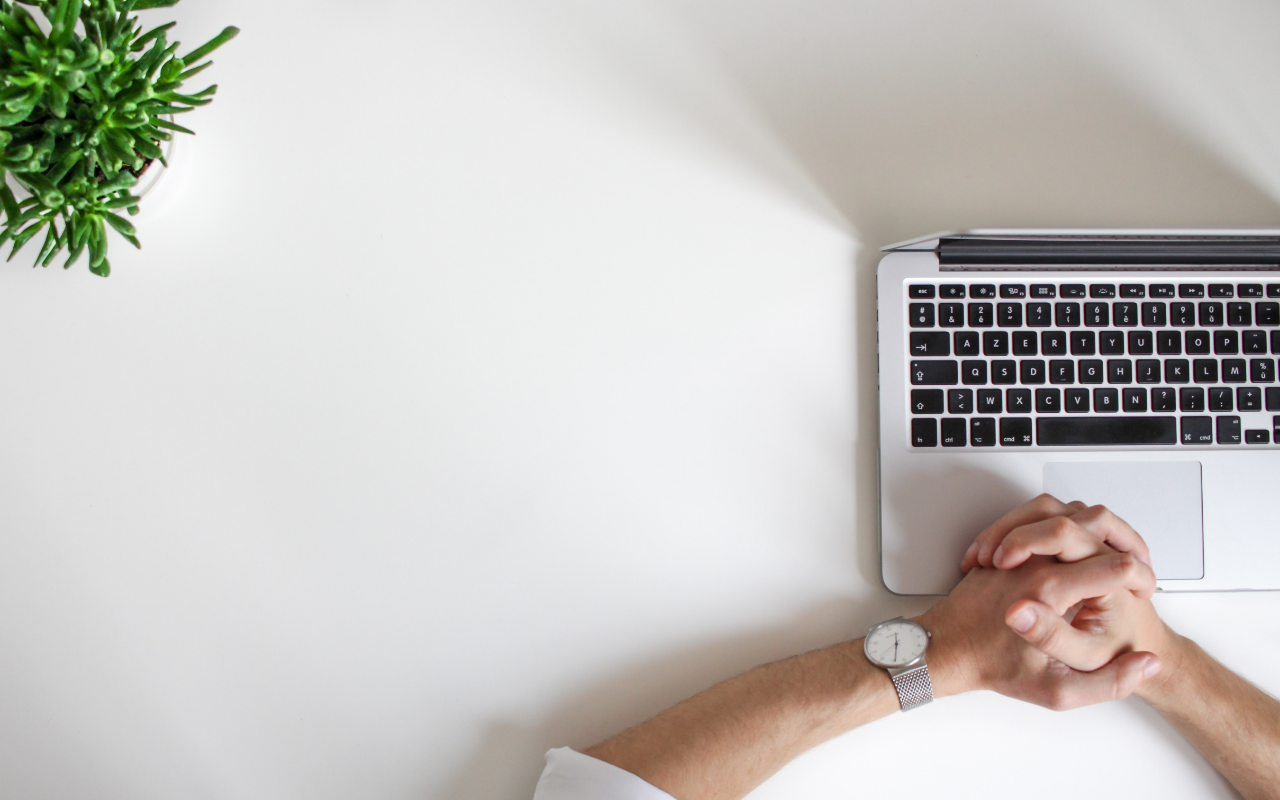
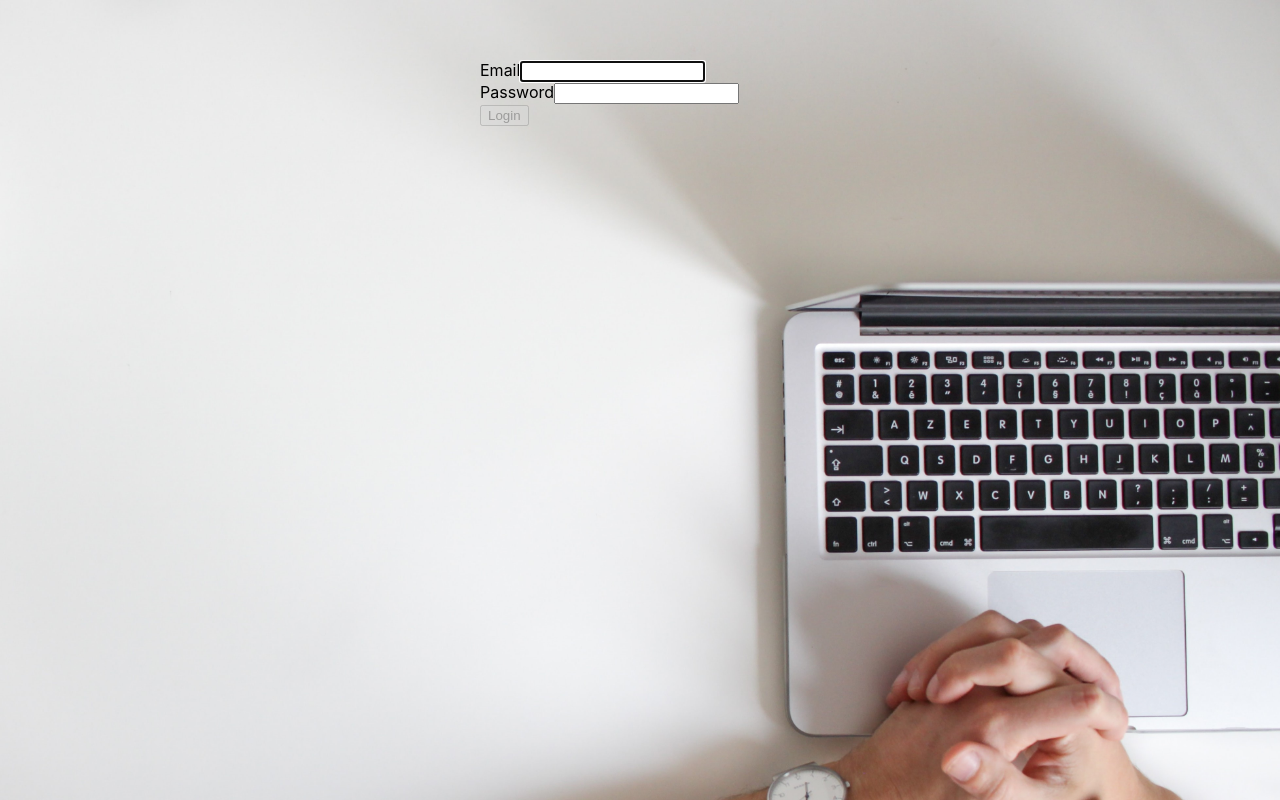
Before and after one commit to md-ashikul-islam/Job-Market, a React (Create React App) app in the folder frontend/: page /login in a window 1280 px wide. Before the commit this address had no page. Built offline with nearby package versions, Linux system fonts and the light colour scheme.

Commit message:
Removed Node Modules From Repository

```diff
--- a/frontend/package.json
+++ b/frontend/package.json
@@ -12,8 +12,10 @@
     "@testing-library/react": "^13.4.0",
     "@testing-library/user-event": "^13.5.0",
     "axios": "^0.27.2",
+    "bootstrap": "^5.2.2",
     "json-server": "^0.17.0",
     "react": "^18.2.0",
+    "react-bootstrap": "^2.6.0",
     "react-dom": "^18.2.0",
     "react-router-dom": "^6.4.0",
     "react-scripts": "5.0.1",
--- a/frontend/src/App.js
+++ b/frontend/src/App.js
@@ -1,6 +1,6 @@
 import "./App.css";
 import { BrowserRouter, Routes, Route } from "react-router-dom";
-import { Home, Feed, Dashboard, Create } from "./pages"
+import { Home, Feed, Dashboard, Create,Login } from "./pages"
 
 function App() {
   return (
@@ -12,6 +12,7 @@
           <Route path="/employer/create" element={<Create />}/>
           </Route>
           <Route path="/employee/feed" element={<Feed />}/>
+          <Route path="/login" element={<Login />} />
       </Routes>
     </BrowserRouter>
   );
--- /dev/null
+++ b/frontend/src/pages/Login.css
@@ -0,0 +1,10 @@
+@media all and (min-width: 480px) {
+    .Login {
+      padding: 60px 0;
+    }
+
+    .Login form {
+      margin: 0 auto;
+      max-width: 320px;
+    }
+  }
--- /dev/null
+++ b/frontend/src/pages/Login.js
@@ -0,0 +1,46 @@
+import React, { useState } from "react";
+import Form from "react-bootstrap/Form";
+import Button from "react-bootstrap/Button";
+import "./Login.css";
+
+const Login = () => {
+  const [email, setEmail] = useState("");
+  const [password, setPassword] = useState("");
+
+  function validateForm() {
+    return email.length > 0 && password.length > 0;
+  }
+
+  function handleSubmit(event) {
+    event.preventDefault();
+  }
+
+  return (
+    <div className="Login">
+      <Form onSubmit={handleSubmit}>
+        <Form.Group size="lg" controlId="email">
+          <Form.Label>Email</Form.Label>
+          <Form.Control
+            autoFocus
+            type="email"
+            value={email}
+            onChange={(e) => setEmail(e.target.value)}
+          />
+        </Form.Group>
+        <Form.Group size="lg" controlId="password">
+          <Form.Label>Password</Form.Label>
+          <Form.Control
+            type="password"
+            value={password}
+            onChange={(e) => setPassword(e.target.value)}
+          />
+        </Form.Group>
+        <Button block="true" size="lg" type="submit" disabled={!validateForm()}>
+          Login
+        </Button>
+      </Form>
+    </div>
+  );
+}
+
+export default Login;
--- a/frontend/src/pages/index.js
+++ b/frontend/src/pages/index.js
@@ -2,3 +2,4 @@
 export { default as Home } from './Home'
 export { default as Feed } from './Feed'
 export { default as Create } from './Create'
+export {default as Login} from './Login'
```
Also changed, not shown: frontend/src/resources/background.jpg, 1 other file (tests, documents, lock files or other folders).
